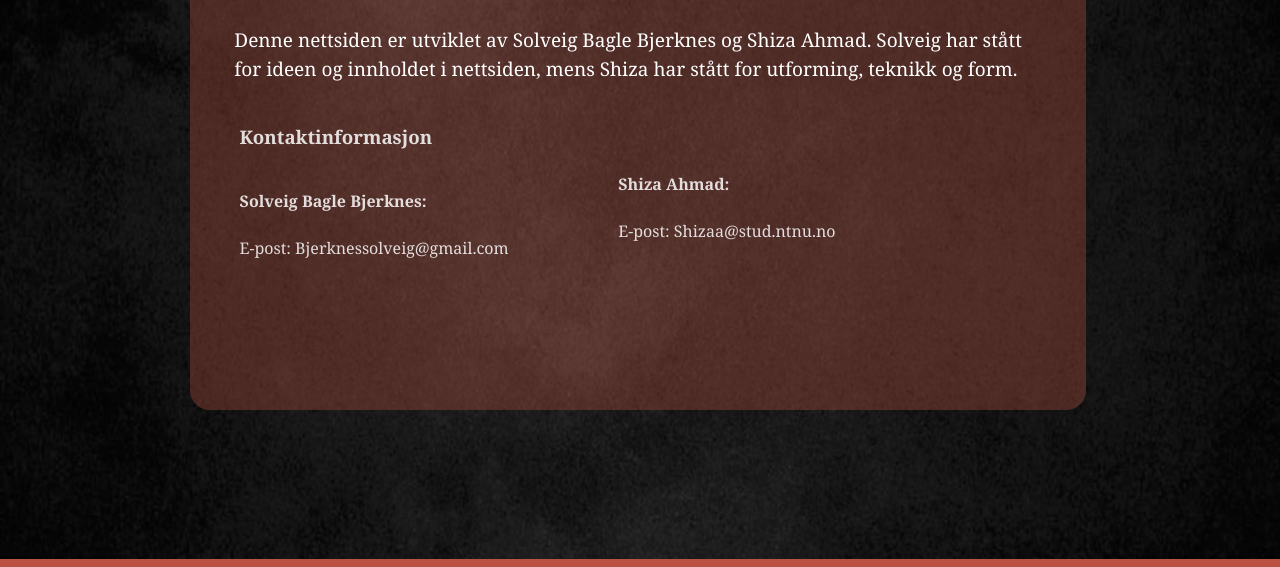
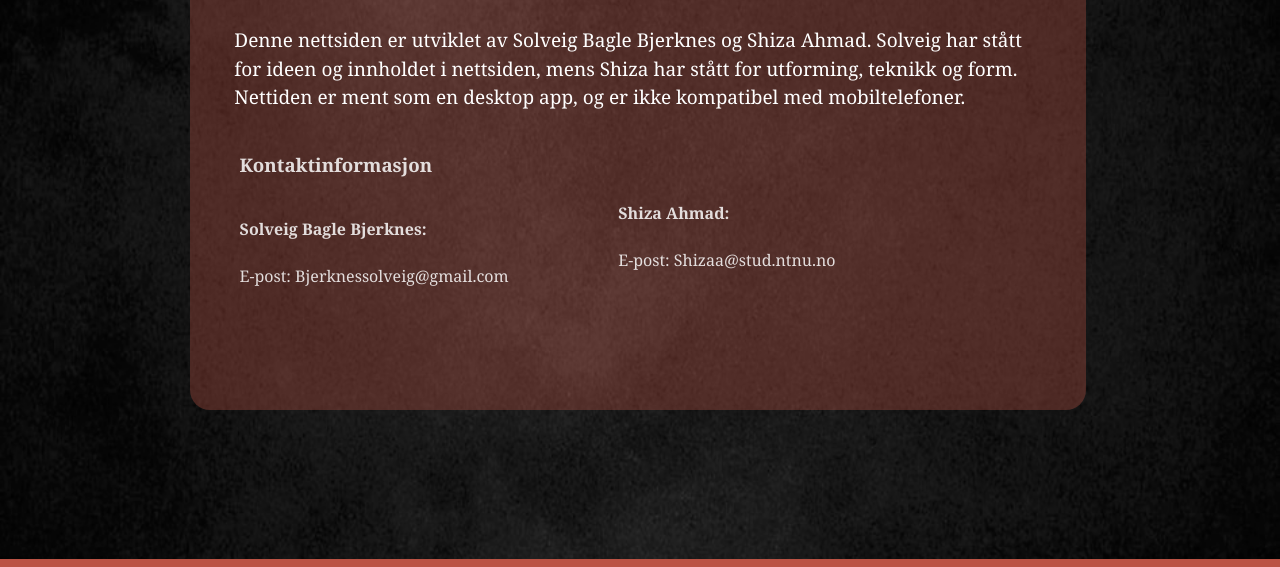
Before and after one commit to shizantnu/henrikIbsen, a plain HTML site: page andre/kontakt.html in a window 1280 px wide. Shown: the part 233-800 px from the top of the page. Drawn offline with Linux system fonts and the light colour scheme.

Commit message:
Update kontakt.html

```diff
--- a/andre/kontakt.html
+++ b/andre/kontakt.html
@@ -18,8 +18,10 @@
 <main>
     <div id = "bioboks">
         <h1>Kontakt</h1>
-        <p> Denne nettsiden er utviklet av Solveig Bagle Bjerknes og Shiza Ahmad. Solveig har stått for ideen og innholdet i nettsiden, mens Shiza har stått for utforming, teknikk og form. </p>
-         <div id = "kontaktinfo">
+        <p> Denne nettsiden er utviklet av Solveig Bagle Bjerknes og Shiza Ahmad. Solveig har stått for ideen og innholdet i nettsiden, mens Shiza har stått for utforming, teknikk og form.
+                <br> Nettiden er ment som en desktop app, og er ikke kompatibel med mobiltelefoner. </p>
+
+        <div id = "kontaktinfo">
              <div id = "solveid">
              <br><h3>Kontaktinformasjon</h3><br>
              <h4>Solveig Bagle Bjerknes:</h4>
```
